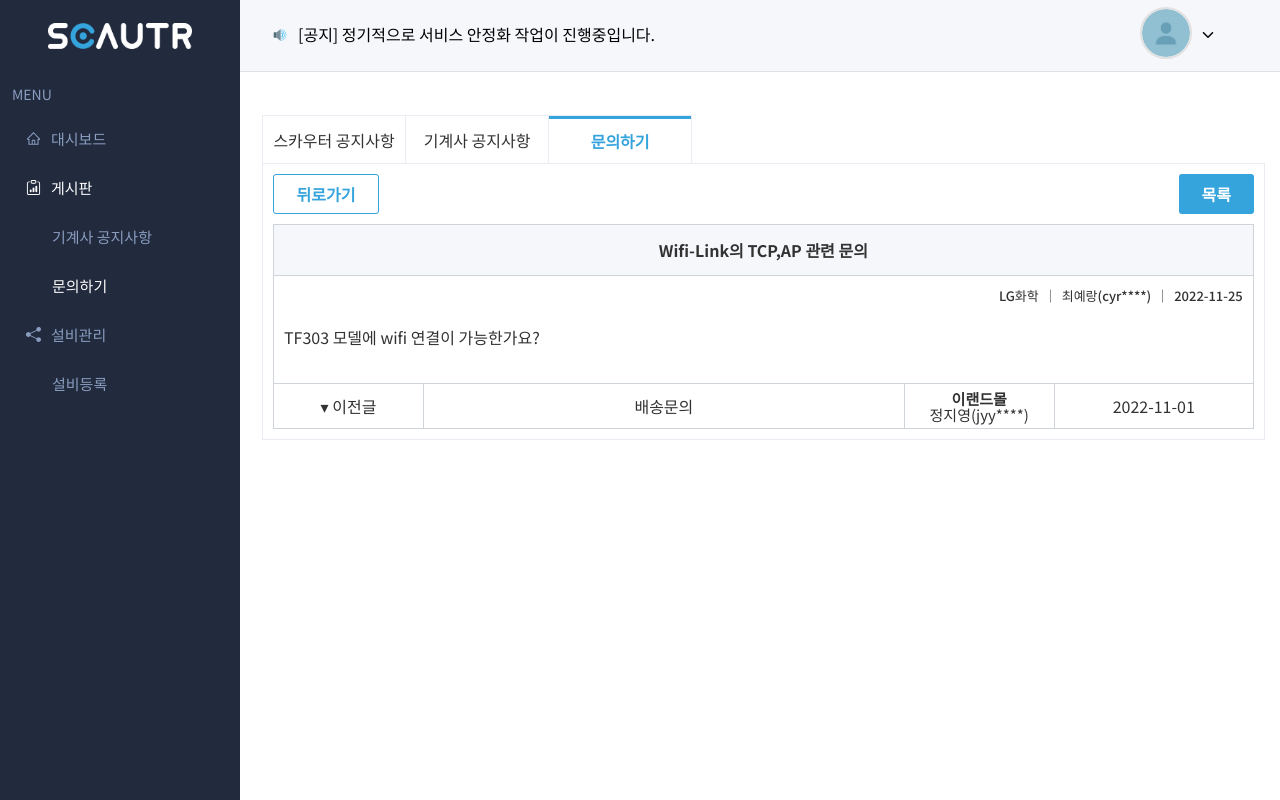
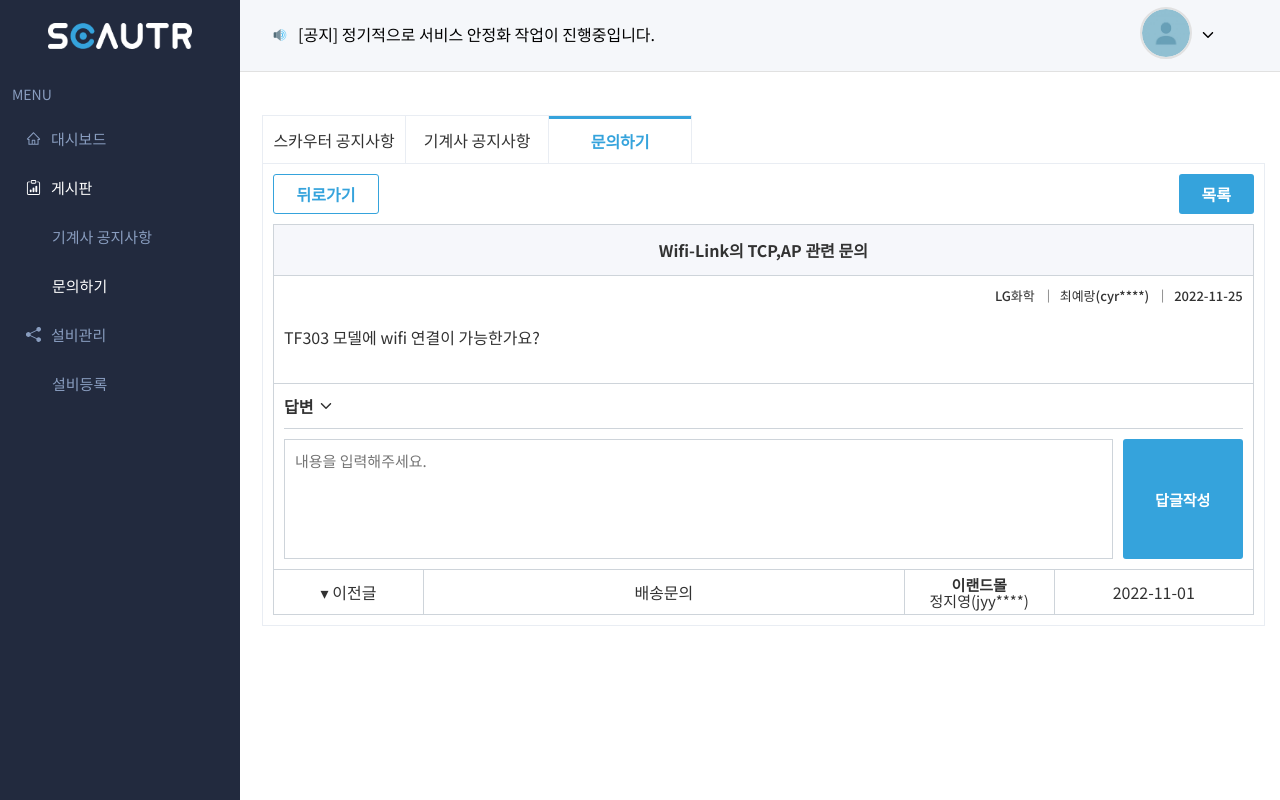
Before and after one commit to Kim-Haul/scautr-connect-api, a React (Create React App) app: page /scautr/board/inquiry/detail/1 in a window 1280 px wide. Built offline with nearby package versions, Linux system fonts and the light colour scheme; a small style sheet from the web is missing; what google-maps-react would draw is missing.

Commit message:
:lipstick: 문의사항 답글 영역 퍼블리싱

```diff
--- a/package.json
+++ b/package.json
@@ -32,7 +32,7 @@
   },
   "scripts": {
     "start": "set \"GENERATE_SOURCEMAP=false\" && react-scripts start",
-    "build": "react-scripts build",
+    "build": "set \"GENERATE_SOURCEMAP=false\" && react-scripts build",
     "test": "react-scripts test",
     "eject": "react-scripts eject"
   },
--- a/src/components/post/InquiryDetail.tsx
+++ b/src/components/post/InquiryDetail.tsx
@@ -1,5 +1,6 @@
 import React from 'react';
 import styled from 'styled-components';
+import { IoIosArrowDown } from 'react-icons/io';
 
 const InquiryDetail = () => {
   return (
@@ -7,11 +8,9 @@ const InquiryDetail = () => {
       <Content>
         <div className="row title">Wifi-Link의 TCP,AP 관련 문의</div>
         <div className="row info">
-          <div>LG화학</div>
-          <div>｜</div>
-          <div>최예랑(cyr****)</div>
-          <div>｜</div>
-          <div>2022-11-25</div>
+          <div className="div">LG화학</div>
+          <div className="div">최예랑(cyr****)</div>
+          <div className="div">2022-11-25</div>
         </div>
         <div className="row content">
           TF303 모델에 wifi 연결이 가능한가요?
@@ -19,6 +18,16 @@ const InquiryDetail = () => {
           <br />
         </div>
       </Content>
+      <Answer>
+        <div className="answer_title">
+          <span>답변</span> <IoIosArrowDown />
+        </div>
+        <hr />
+        <div className="answer_textarea">
+          <textarea placeholder="내용을 입력해주세요." />
+          <button>답글작성</button>
+        </div>
+      </Answer>
       <Bottom>
         <div className="column">▾ 이전글</div>
         <div className="column">배송문의</div>
@@ -37,6 +46,7 @@ export default InquiryDetail;
 const Content = styled.div`
   width: 100%;
   border: 1px solid #ced4da;
+  border-bottom: none;
   .row.title {
     font-weight: 700;
     display: flex;
@@ -55,9 +65,63 @@ const Content = styled.div`
     font-size: 1.3rem;
     gap: 0.5rem;
     font-weight: 500;
+    .div {
+      &::after {
+        content: '｜';
+        margin-left: 0.7rem;
+      }
+      &:last-child::after {
+        content: '';
+        margin: 0rem;
+      }
+    }
   }
   .row.content {
     padding: 10px;
+    @media (max-width: ${(props) => props.theme.breakpoints.TabletMin}) {
+      font-size: 1.3rem;
+    }
+  }
+`;
+
+const Answer = styled.div`
+  border: 1px solid #ced4da;
+  padding: 10px;
+  hr {
+    margin: 1rem 0;
+    background: #ced4da;
+    height: 1px;
+    outline: none;
+    border: none;
+  }
+  .answer_title {
+    font-weight: 700;
+    display: flex;
+    align-items: center;
+    svg {
+      margin-left: 5px;
+    }
+  }
+  .answer_textarea {
+    display: grid;
+    grid-template-columns: 1fr 120px;
+    column-gap: 1rem;
+    height: 120px;
+    textarea {
+      width: 100%;
+      height: 100%;
+      resize: none;
+      border: 1px solid #ced4da;
+      padding: 10px;
+      font-family: 'Noto Sans KR', sans-serif;
+      font-size: 1.5rem;
+    }
+    button {
+      width: 100%;
+      height: 100%;
+      background-color: ${(props) => props.theme.color.PastelBlue};
+      font-size: 1.5rem;
+    }
   }
 `;
 
--- a/src/components/post/ProgixDetail.tsx
+++ b/src/components/post/ProgixDetail.tsx
@@ -11,9 +11,8 @@ const ProgixDetail = () => {
       <Content>
         <div className="row title">신규 진공포장기 출시</div>
         <div className="row info">
-          <div>정지영(jyy****)</div>
-          <div>｜</div>
-          <div>2022-11-25</div>
+          <div className="div">정지영(jyy****)</div>
+          <div className="div">2022-11-25</div>
           <BiDotsVerticalRounded
             onClick={() => {
               setOpenModal(!open_modal);
@@ -79,9 +78,22 @@ const Content = styled.div`
       border-radius: 6px;
       margin-left: 0.3rem;
     }
+    .div {
+      &::after {
+        content: '｜';
+        margin-left: 0.7rem;
+      }
+      &:nth-child(2)::after {
+        content: '';
+        margin: 0rem;
+      }
+    }
   }
   .row.content {
     padding: 10px;
+    @media (max-width: ${(props) => props.theme.breakpoints.TabletMin}) {
+      font-size: 1.3rem;
+    }
   }
 `;
 
--- a/src/pages/management/ManagementSubmit.tsx
+++ b/src/pages/management/ManagementSubmit.tsx
@@ -1,11 +1,14 @@
 import React from 'react';
 import styled from 'styled-components';
+import { useNavigate } from 'react-router-dom';
 import { IoIosArrowForward } from 'react-icons/io';
 import { useForm } from 'react-hook-form';
 import { FormValues, IStyleProps } from '../../shared/type/IManagement';
 import Select from 'react-select';
 
 const ManagementSubmit = () => {
+  const navigate = useNavigate();
+
   // react-select 라이브러리 기본 옵션 및 스타일 적용
   const MachineNameOptions = [
     { value: '자동열성형포장기', label: '자동열성형포장기' },
@@ -262,6 +265,15 @@ const ManagementSubmit = () => {
           {/* -------------------- 버튼 --------------------  */}
           <Line>
             <div className="btn_box">
+              <button
+                className="btn_left"
+                onClick={(e) => {
+                  e.preventDefault();
+                  navigate(-1);
+                }}
+              >
+                취소
+              </button>
               <button className="btn_right">등록</button>
             </div>
           </Line>
@@ -359,7 +371,7 @@ const Line = styled.div`
     // 수정할때 삭제버튼을 위해 잠시 남겨둠
     .btn_left {
       margin-right: 7px;
-      background-color: #f6f7fb;
+      background-color: #fff;
       border: 1px solid #e9edf3;
       color: #9497a8;
     }
```
